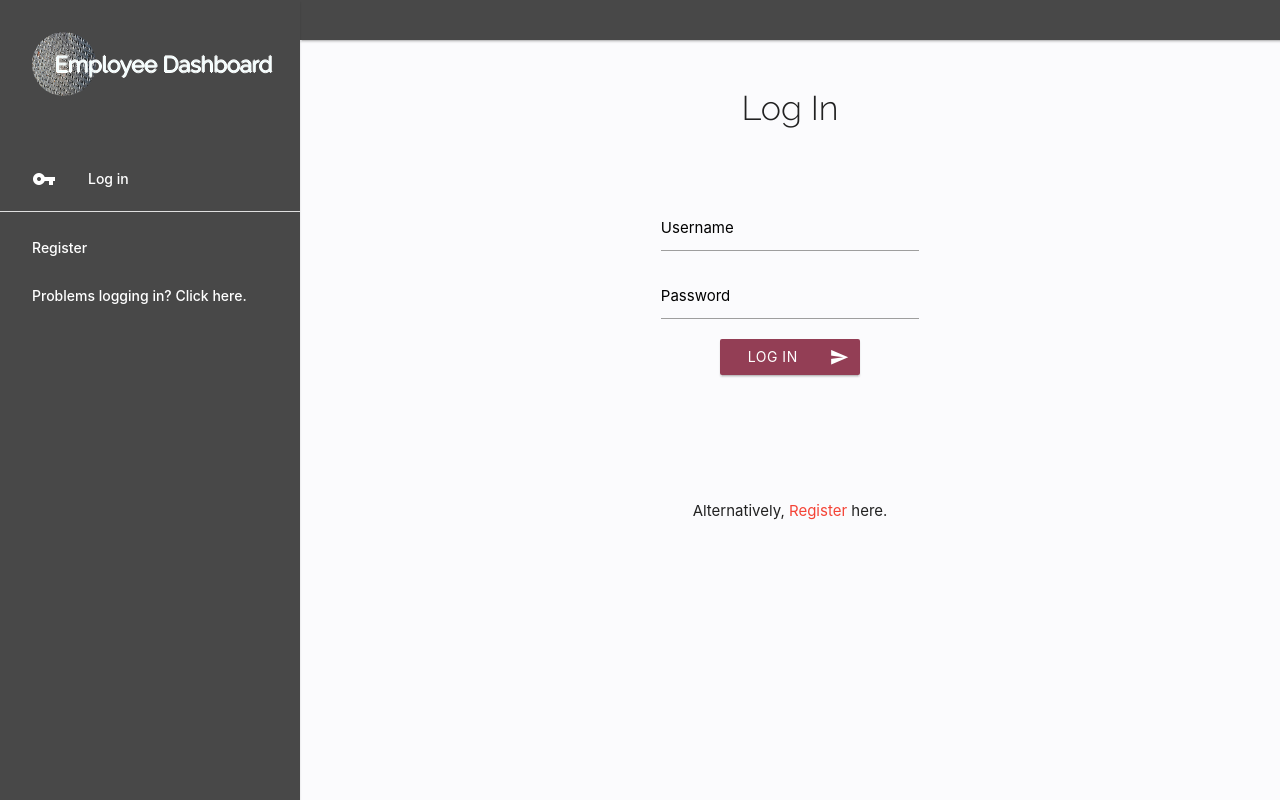
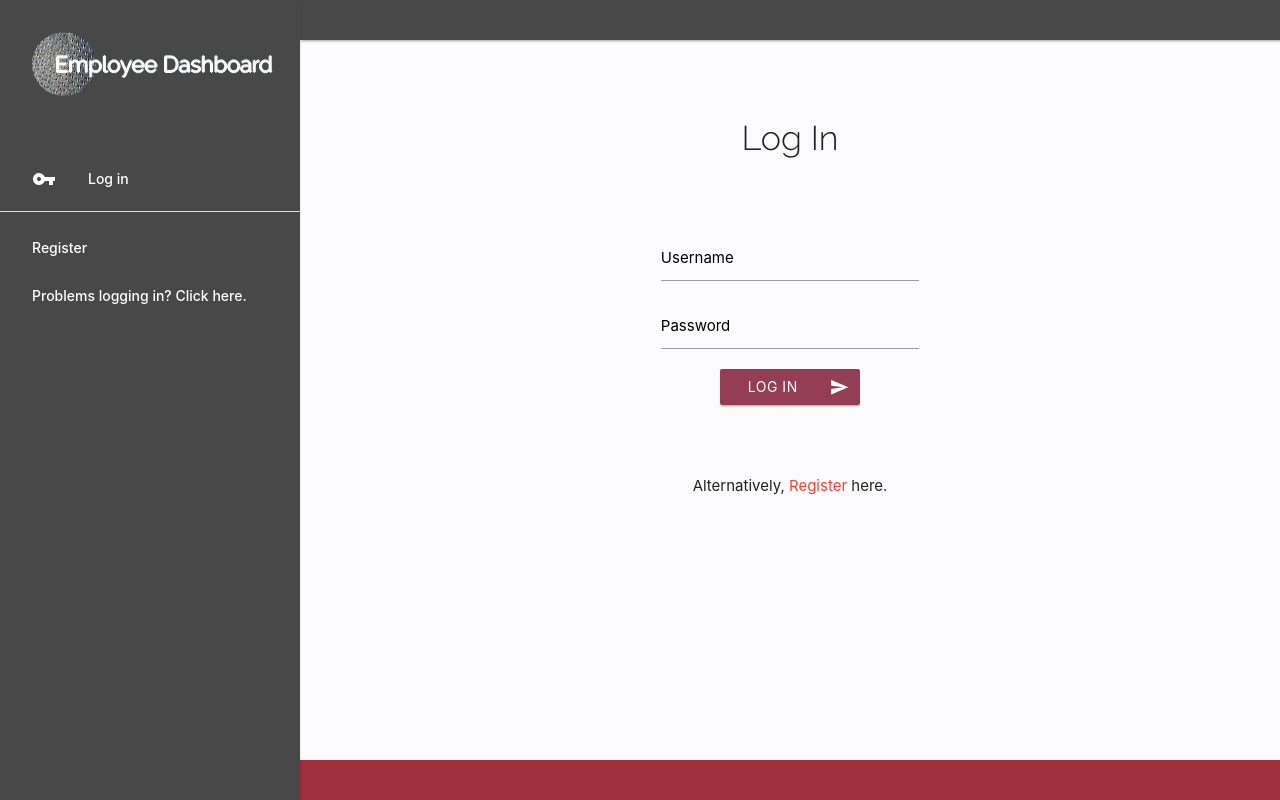
Before and after one commit to D-Lawson/employee-dashboard-app, a Flask app: page / in a window 1280 px wide. Run offline with Flask 2, Linux system fonts and the light colour scheme; some libraries are stand-ins or nearby versions.

Commit message:
Add footer and add full comments to code

```diff
--- a/app.py
+++ b/app.py
@@ -23,6 +23,9 @@ mongo = PyMongo(app)
 
 
 @app.route("/")
+
+
+# User login authentication.  Validate hashed password.
 @app.route("/login", methods=["GET", "POST"])
 def login():
 
@@ -57,6 +60,7 @@ def login():
     return render_template("login.html")
 
 
+# User registration with hashed password generator
 @app.route("/register", methods=["GET", "POST"])
 def register():
     if request.method == "POST":
@@ -81,7 +85,7 @@ def register():
 
     return render_template("register.html")
 
-
+# User log out
 @app.route("/logout")
 def logout():
     flash("Sucessfully logged out from dashboard")
@@ -89,21 +93,25 @@ def logout():
     return redirect(url_for("login"))
 
 
+# User dashboard, retrieve and sort data from db
 @app.route("/dashboard/", methods=["GET", "POST"])
 def dashboard():
 
+    current_user = session["user"]
+
     activities = list(mongo.db.activities.find(
-        {"username": session["user"], "completed": "no"}).sort("target_date", 1))
+        {"username": current_user, "completed": "no"}).sort("target_date", 1))
 
     username = mongo.db.users.find_one(
-        {"username": session["user"]})["username"]
+        {"username": current_user})["username"]
 
-    if session["user"]:
+    if current_user:
         return render_template("dashboard.html", activities=activities, username=username)
 
     return redirect(url_for("login"))
 
 
+# Admin dashboard, retrieve and sort data from db
 @app.route("/admin_dashboard", methods=["GET", "POST"])
 def admin_dashboard():
     if request.method == "POST":
@@ -131,6 +139,7 @@ def admin_dashboard():
     return render_template("admin_dashboard.html", users=users, activities=activities)
 
 
+# Edit activity and update db
 @app.route("/edit_activity/<activity_id>", methods=["GET", "POST"])
 def edit_activity(activity_id):
     if request.method == "POST":
@@ -156,6 +165,7 @@ def edit_activity(activity_id):
     return render_template("edit_activity.html", activity=activity, users=users)
 
 
+# Delete activity
 @app.route("/delete_activity/<activity_id>")
 def delete_activity(activity_id):
     mongo.db.activities.remove({"_id": ObjectId(activity_id)})
@@ -163,8 +173,11 @@ def delete_activity(activity_id):
     return redirect(url_for("admin_dashboard"))
 
 
+#  Mark activity as completed
 @app.route("/completed/<activity_id>")
 def completed(activity_id):
+
+    current_user = session["user"]
 
     completed = {
         "completed": "yes",
@@ -175,12 +188,13 @@ def completed(activity_id):
 
     flash("Activity marked as complete")
 
-    if session['user'] != "admin":
-        return redirect(url_for("dashboard", username=session["user"]))
+    if current_user != "admin":
+        return redirect(url_for("dashboard", username=current_user))
 
     return redirect(url_for("admin_dashboard"))
 
 
+# Render all activity history from db with sort and filter
 @app.route("/activity_history")
 def activity_history():
 
@@ -193,26 +207,32 @@ def activity_history():
     return redirect(url_for("login"))
 
 
+# Render user specific activity history from db with sort and filter
 @app.route("/user_activity_history", methods=["GET", "POST"])
 def user_activity_history():
 
+    current_user = session["user"]
+
     if not is_admin_authenticated():
         activities = list(mongo.db.activities.find(
-            {"username": session["user"], "completed": "yes"}).sort("target_date", 1))
+            {"username": current_user, "completed": "yes"}).sort("target_date", 1))
         username = mongo.db.users.find_one(
-            {"username": session["user"]})["username"]
-    if session["user"]:
+            {"username": current_user})["username"]
+    if current_user:
         return render_template("user_activity_history.html", activities=activities, username=username)
 
     return redirect(url_for("login"))
 
 
+# Check active user for authentication
 def check_authentication():
     return 'user' in session
 
 
+# Check if active user is the admin
 def is_admin_authenticated():
     return check_authentication() and session['user'] == "admin"
+
 
 
 if __name__ == "__main__":
--- a/static/css/style.css
+++ b/static/css/style.css
@@ -1,17 +1,41 @@
 @import url('https://fonts.googleapis.com/css2?family=Raleway:wght@300&display=swap');
+
+/* General HTML tags styling */
+
+main{
+  flex: 1 0 auto;
+}
 
 body{
   background-color: #fbfbfd;
   overflow-x: hidden;
+  display: flex;
+  min-height: 100vh;
+  flex-direction: column;
 }
-
 
 h1, h2, h3, h4, h5{
   font-family: 'Raleway', sans-serif;
 }
 
+.main-style{
+  margin-top: 50px !important;
+}
+
+header, main, footer {
+  padding-left: 300px;
+}
+
+@media only screen and (max-width : 992px) {
+  header, main, footer {
+    padding-left: 0;
+  }
+}
+
+/* General style rules */
+
 .heading-top-bottom{
-  margin-top: 90px;
+  margin-top: 70px;
   margin-bottom: 45px;
 }
 
@@ -19,15 +43,36 @@ h1, h2, h3, h4, h5{
   margin-top: 70px;
 }
 
-header, main, footer {
-    padding-left: 300px;
-  }
+.logo-style{
+  position: relative;
+  bottom: 56px;
+  left: 23px;
+  font-size: 22px;
+  text-shadow: -1px 0 white, 0 1px white, 1px 0 white, 0 -1px white;
+  font-family: 'Raleway';
+  color: azure;
+}
 
-  @media only screen and (max-width : 992px) {
-    header, main, footer {
-      padding-left: 0;
-    }
-  }
+.container {
+  margin: 0 auto;
+  max-width: 1280px;
+  width: 90%;
+}
+
+.no-margin{
+  margin: 0,
+}
+
+.no-margin{
+  margin-top: 0;
+  margin-bottom: 0;
+}
+
+.input-field{
+  margin: 2px 0;
+}
+
+/* Nav and sidenav styling */
 
 .nav-style{
   background-color: #484848;
@@ -68,6 +112,19 @@ nav .sidenav-trigger i {
   font-weight: 300;
 }
 
+/* Footer styling */
+
+.footer-style{
+  background-color: #a12f3c;
+  height: 40px;
+  width: 100%;
+  left: 0;
+  bottom: 0;
+  margin-top: 100px;
+}
+
+/* Form styling */
+
 .z-depth-1, nav, .card-panel, .card, .toast, .btn, .btn-large, .btn-small, .btn-floating, .dropdown-content, .collapsible, .sidenav {
     -webkit-box-shadow: 0 2px 2px 0 rgb(0 0 0 / 14%), 0 3px 1px -2px rgb(0 0 0 / 12%), 0 0 0 0 rgb(0 0 0 / 20%);
     box-shadow: 0 2px 2px 0 rgb(0 0 0 / 14%), 0 3px 1px -2px rgb(0 0 0 / 12%), 0 0 0 0 rgb(0 0 0 / 20%);
@@ -104,11 +151,8 @@ input:-webkit-autofill:active{
     -webkit-box-shadow: 0 0 0 30px white inset !important;
 }
 
-
-.container {
-  margin: 0 auto;
-  max-width: 1280px;
-  width: 90%;
+.login-margin{
+  padding-bottom: 0 !important;
 }
 
 .form-width{
@@ -140,14 +184,28 @@ form .row{
   box-shadow: 0 8px 18px 2px rgb(0 0 0 / 14%), 0 0px 10px 3px rgb(0 0 0 / 14%), 0 2px 5px -1px #933e55;
 }
 
-.margin-left-right{
-  margin-left: 5px;
+.submit-button {
+  height: 25px;
+  line-height: 32.4px;
+  font-size: x-small;
 }
 
-.no-margin{
-  margin-top: 0;
-  margin-bottom: 0;
+.add-activity{
+  margin-bottom: 30px;
+  background-color: #933e55 !important;
+  border-radius: 14px !important;
 }
+
+.add-activity:hover {
+  background-color: #88505f !important;
+}
+
+.dropdown-content li>a, .dropdown-content li>span {
+  color: #d15576;
+  font-size: inherit;
+}
+
+/* Styling for rendered activities */
 
 .activity-margin{
   margin-left: 7px;
--- a/templates/activity_history.html
+++ b/templates/activity_history.html
@@ -3,6 +3,7 @@
 
 <h5 class="center-align heading-top-bottom">Completed activities / activity history</h5>
 
+<!-- RENDER ACTIVITY HISTORY -->
 
 {% if activities | length > 0 %}
   {% for activity in activities %}
--- a/templates/base.html
+++ b/templates/base.html
@@ -13,11 +13,13 @@
 
 <body>
     <header>
+        <!-- TOP NAV -->
         <nav class="nav-style">
             <div class="container"><a href="#" class="sidenav-trigger full hide-on-large-only"
                     data-target="sidenav-mobile"><i class="material-icons">menu</i></a>
             </div>
         </nav>
+        <!-- SIDE NAV WITH LINKS -->
         <ul id="sidenav-mobile" class="sidenav sidenav-fixed">
             <li>
                 <div class="user-view">
@@ -28,9 +30,10 @@
             {% if not session.user | lower %}
                 <li><a class="white-text" href="{{ url_for('login') }}"><i
                             class="white-text material-icons">vpn_key</i>Log
-                    in</a></li>
+                        in</a>
+                </li>
+            {% endif %}
                 <li>
-            {% endif %}
                 <div class="divider"></div>
                 </li>
             {% if session.user | lower == username %}
@@ -46,13 +49,12 @@
             {% if session.user|lower %}
                 <li><a class="white-text log" href="{{ url_for('logout') }}">Log out</a></li>
             {% endif %}
-
         </ul>
-
     </header>
 
+    <!-- FLASHED MESSAGES -->
+
     <section>
-
         {% with messages = get_flashed_messages() %}
         {% if messages %}
         {% for message in messages %}
@@ -62,13 +64,23 @@
         {% endfor %}
         {% endif %}
         {% endwith %}
-
     </section>
 
-    <main class="container">
+    <!-- MAIN CONTAINER TO EMBED TEMPLATES -->
+
+    <main class="container main-style">
         {% block content %}
         {% endblock %}
     </main>
+
+    <!-- FOOTER -->
+
+    <footer class="page-footer footer-style">
+        <div class="container">
+        </div>
+    </footer>
+
+    <!-- SCRIPT SOURCES -->
 
     <script src="https://cdnjs.cloudflare.com/ajax/libs/jquery/3.6.0/jquery.min.js"
         integrity="sha512-894YE6QWD5I59HgZOGReFYm4dnWc1Qt5NtvYSaNcOP+u1T9qYdvdihz0PPSiiqn/+/3e7Jo4EaG7TubfWGUrMQ=="
--- a/templates/dashboard.html
+++ b/templates/dashboard.html
@@ -1,7 +1,9 @@
 {% extends "base.html" %}
 {% block content %}
 
-  <h5 class="center-align heading-top-bottom">Welcome to your dashboard <b>{{ username.capitalize() }}</b>, view your priorities below</h5>
+<h5 class="center-align heading-top-bottom">Welcome to your dashboard <b>{{ username.capitalize() }}</b>, view your priorities below</h5>
+
+<!-- RENDER ACTIVITIES ASSIGNED TO USER -->
 
 {% if activities|length > 0 %}
   {% for activity in activities %}
@@ -22,6 +24,6 @@
   </div>
   {% endfor %}
 {% else %}
-<h5 class="center-align">You currently have no activities assigned</h5>
+  <h5 class="center-align">You currently have no activities assigned</h5>
 {% endif %}
 {% endblock %}
--- a/templates/edit_activity.html
+++ b/templates/edit_activity.html
@@ -3,6 +3,7 @@
 
 <h5 class="center-align heading-top-bottom">Please edit the selected activity below</h5>
 
+<!-- EDIT ACTIVITY FORM -->
 
 <div class="row form-width form-style">
     <form class="col s12" method="POST" action="{{ url_for('edit_activity', activity_id=activity._id) }}">
--- a/templates/login.html
+++ b/templates/login.html
@@ -3,9 +3,11 @@
 
 <h4 class="center-align heading-top-bottom">Log In</h4>
 
+<!-- LOGIN FORM -->
+
 <div class="row form-width">
     <form class="col s12 m8 offset-m2" method="POST" action="{{ url_for('login') }}">
-        <div class="form-style">
+        <div class="form-style login-margin">
             <div class="row">
                 <div class="input-field col s12">
                     <input id="username" name="username" type="text" class="validate" required>
@@ -30,12 +32,11 @@
 
 <div class="row">
     <div class="col s12">
-        <p class="center-align">
+        <p class="center-align no-margin">
             Alternatively,
             <a href="{{ url_for('register') }}" class="red-text">Register</a> here.
         </p>
     </div>
 </div>
 
-
 {% endblock %}
--- a/templates/register.html
+++ b/templates/register.html
@@ -3,9 +3,11 @@
 
 <h4 class="center-align heading-top-bottom">Register</h4>
 
+<!-- REGISTRATION FORM -->
+
 <div class="row form-width">
     <form class="col s12 m8 offset-m2" method="POST" action="{{ url_for('register') }}">
-        <div class="form-style">
+        <div class="form-style login-margin">
             <div class="row">
                 <div class="input-field col s12">
                     <input id="username" name="username" type="text" class="validate" required>
@@ -30,7 +32,7 @@
 
 <div class="row">
     <div class="col s12">
-        <p class="center-align">
+        <p class="center-align no-margin">
             Alternatively,
             <a href="{{ url_for('login') }}" class="red-text">Log In</a> here.
         </p>
--- a/templates/user_activity_history.html
+++ b/templates/user_activity_history.html
@@ -3,6 +3,7 @@
 
 <h5 class="center-align heading-top-bottom">Completed activities / activity history</h5>
 
+<!-- RENDER ALL COMPLETED USER ACTIVITIES -->
 
 {% if activities|length > 0 %}
   {% for activity in activities %}
@@ -16,7 +17,8 @@
                 <span class="right-align activity-margin due-by">Due by: <strong> {{ activity.date_string }}</strong></span>
             </div>
             <div class="collapsible-body">
-              <span><strong>{{ activity.activity_description }}</strong></span></div>
+                <span><strong>{{ activity.activity_description }}</strong></span>
+            </div>
         </li>
       </ul>
   </div>
```
Also changed, not shown: other parts of static/css/style.css (+0 -42 lines), templates/admin_dashboard.html (+7 -2 lines), templates/users.html (deleted, +0 -9 lines). Lines whose indentation alone changed are shown as unchanged.
